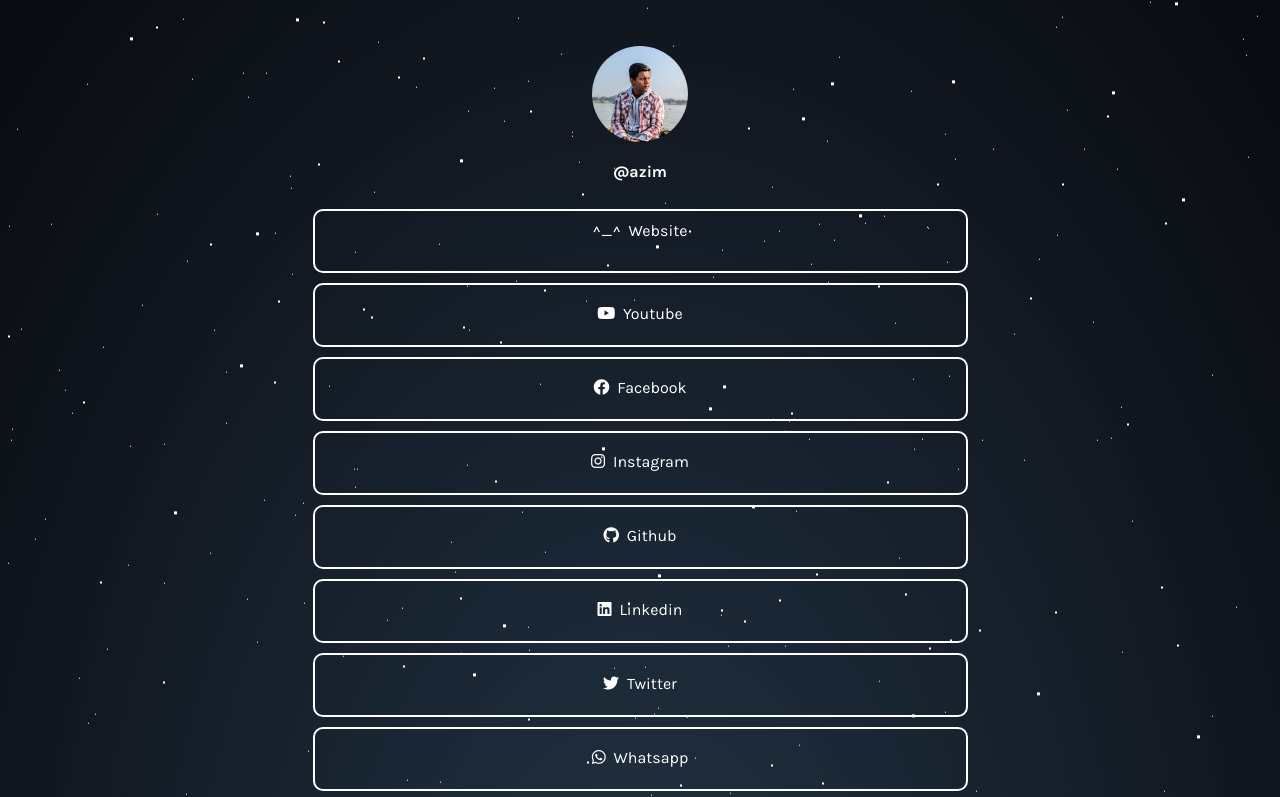
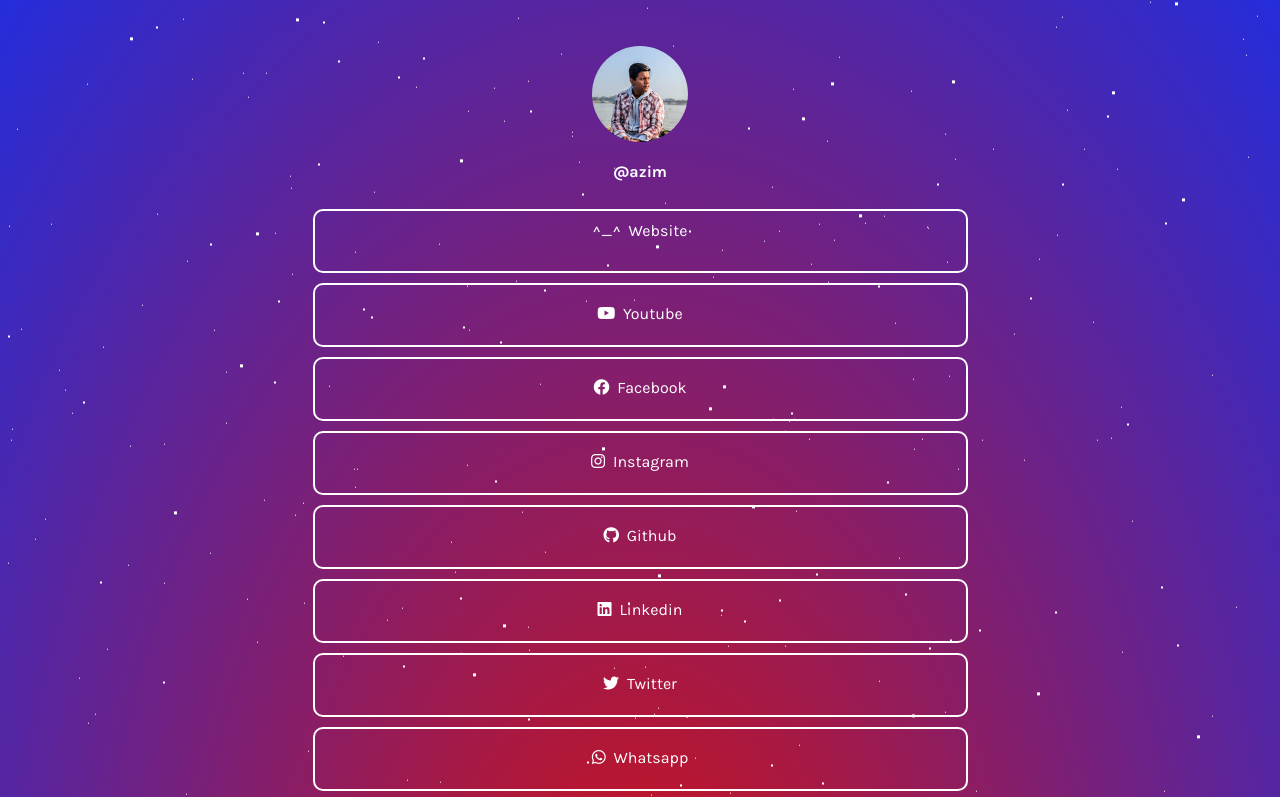
Before and after one commit to Azim0806/Linktree, a plain HTML site: page index.html in a window 1280 px wide. Shown: the top 797 px of the page. Drawn offline with nearby package versions, Linux system fonts and the light colour scheme.

Commit message:
theme change

```diff
--- a/style.css
+++ b/style.css
@@ -1,9 +1,9 @@
 @import url('https://fonts.googleapis.com/css?family=Karla:400,700&display=swap');
 
 :root {
-    --bgColor: #223344;
-    --bgColor2: #090a0f;
-    --accentColor: #FFF;
+    --bgColor: #d21212;
+    --bgColor2: #242ddb;
+    --accentColor: #ffffff;
     --font: 'Karla', sans-serif;
     --delay: .3s;
 }
```
